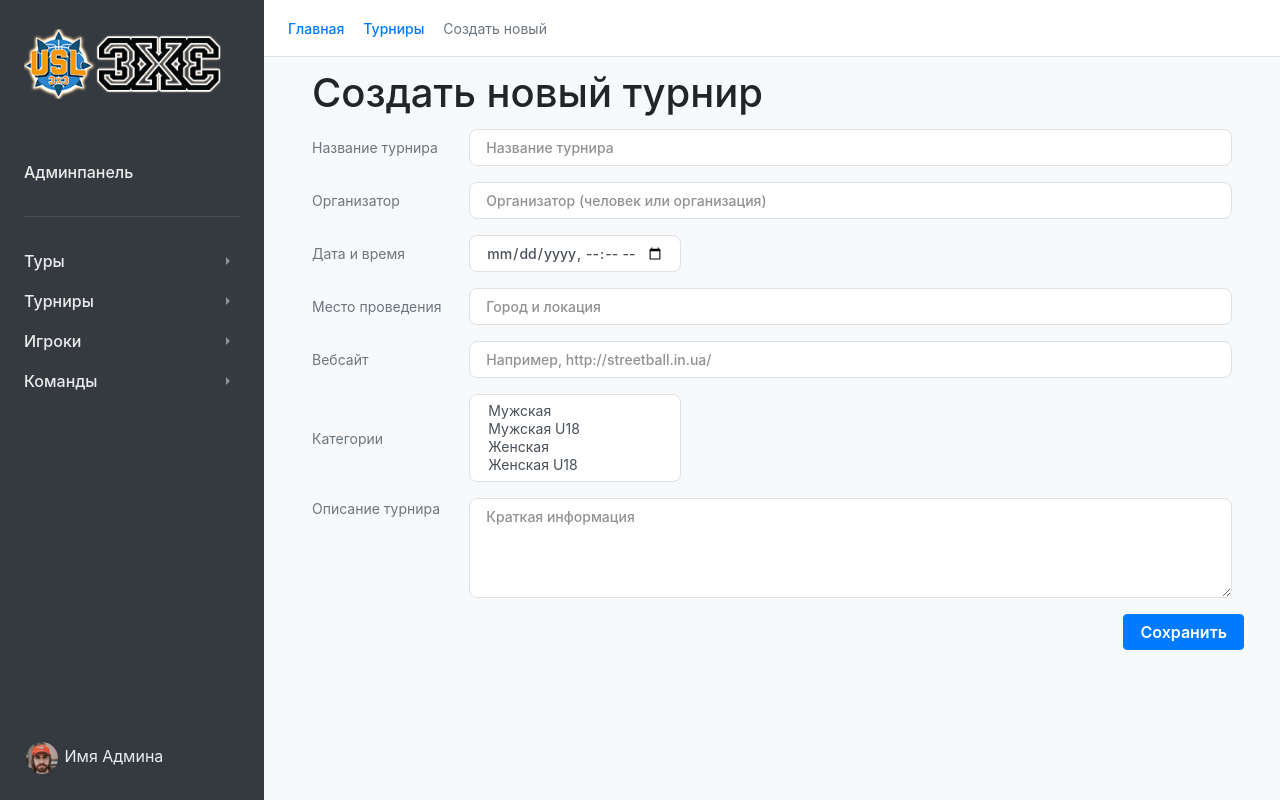
After one commit to BohdanBortnytskyi/streetball, a PHP site: page /events-new.php in a window 1280 px wide. The commit adds this page. Run offline with PHP 8.4, Linux system fonts and the light colour scheme.

Commit message:
Создать новый - туры и турниры

```diff
--- a/events-list.php
+++ b/events-list.php
@@ -25,7 +25,7 @@
             <ol class="breadcrumb">
               <li class="breadcrumb-item"><a href="/">Главная</a>
               </li>
-              <li class="breadcrumb-item active" aria-current="page">Список туров</li>
+              <li class="breadcrumb-item active" aria-current="page">Список турниров</li>
             </ol>
           </nav>
         </div>
--- /dev/null
+++ b/events-new.php
@@ -0,0 +1,120 @@
+<!doctype html>
+<html lang="ru">
+
+  <?php
+    // Конфигурация БД
+    include $_SERVER['DOCUMENT_ROOT'] . '/configs/db.php';
+
+    // Head
+    include $_SERVER['DOCUMENT_ROOT'] . '/parts/header.php';
+  ?>
+
+  <body>
+
+    <div class="layout layout-nav-side">
+
+      <?php
+        // Главное боковое меню
+        include $_SERVER['DOCUMENT_ROOT'] . '/parts/navbar-admin.php';
+      ?>
+
+      <div class="main-container">
+        <!-- Хлебные крошки и кнопка Настройки -->
+        <div class="navbar bg-white breadcrumb-bar">
+          <nav aria-label="breadcrumb">
+            <ol class="breadcrumb">
+              <li class="breadcrumb-item"><a href="/">Главная</a></li>
+              <li class="breadcrumb-item"><a href="events-list.php">Турниры</a></li>
+              <li class="breadcrumb-item active" aria-current="page">Создать новый</li>
+            </ol>
+          </nav>
+        </div>
+        <div class="container">
+          <div class="row justify-content-center">
+            <div class="col-12 m-2">
+              <h1>Создать новый турнир</h1>
+              <form>
+                <div class="form-group row align-items-center">
+                  <label class="col-2">Название турнира</label>
+                  <div class="col">
+                    <input type="text" placeholder="Название турнира" class="form-control" required />
+                  </div>
+                </div>
+                <div class="form-group row align-items-center">
+                  <label class="col-2">Организатор</label>
+                  <div class="col">
+                    <input type="text" placeholder="Организатор (человек или организация)" class="form-control" required />
+                  </div>
+                </div>
+                <div class="form-group row align-items-center">
+                  <label class="col-2">Дата и время</label>
+                  <div class="col-3">
+                    <input type="datetime-local" class="form-control" required />
+                  </div>
+                </div>
+                <div class="form-group row align-items-center">
+                  <label class="col-2">Место проведения</label>
+                  <div class="col">
+                    <input type="text" placeholder="Город и локация" class="form-control" required />
+                  </div>
+                </div>
+                <div class="form-group row align-items-center">
+                  <label class="col-2">Вебсайт</label>
+                  <div class="col">
+                    <input type="text" placeholder="Например, http://streetball.in.ua/" class="form-control" required />
+                  </div>
+                </div>
+                <div class="form-group row align-items-center">
+                  <label class="col-2">Категории</label>
+                  <div class="col-3">
+                    <select class="form-control" multiple>
+                      <option value="m">Мужская</option>
+                      <option value="m-u18">Мужская U18</option>
+                      <option value="w">Женская</option>
+                      <option value="w-u18">Женская U18</option>
+                    </select>
+                  </div>
+                </div>
+                <div class="form-group row">
+                  <label class="col-2">Описание турнира</label>
+                  <div class="col">
+                    <textarea placeholder="Краткая информация" class="form-control" rows="4"></textarea>
+                  </div>
+                </div>
+                <div class="row justify-content-end">
+                  <button type="submit" class="btn btn-primary">Сохранить</button>
+                </div>
+              </form>
+            </div>
+          </div>
+        </div>
+      </div>
+    </div>
+
+    <!-- Required vendor scripts (Do not remove) -->
+    <script type="text/javascript" src="assets/js/jquery.min.js"></script>
+    <script type="text/javascript" src="assets/js/popper.min.js"></script>
+    <script type="text/javascript" src="assets/js/bootstrap.js"></script>
+
+    <!-- Optional Vendor Scripts (Remove the plugin script here and comment initializer script out of index.js if site does not use that feature) -->
+
+    <!-- Autosize - resizes textarea inputs as user types -->
+    <script type="text/javascript" src="assets/js/autosize.min.js"></script>
+    <!-- Flatpickr (calendar/date/time picker UI) -->
+    <script type="text/javascript" src="assets/js/flatpickr.min.js"></script>
+    <!-- Prism - displays formatted code boxes -->
+    <script type="text/javascript" src="assets/js/prism.js"></script>
+    <!-- Shopify Draggable - drag, drop and sort items on page -->
+    <script type="text/javascript" src="assets/js/draggable.bundle.legacy.js"></script>
+    <script type="text/javascript" src="assets/js/swap-animation.js"></script>
+    <!-- Dropzone - drag and drop files onto the page for uploading -->
+    <script type="text/javascript" src="assets/js/dropzone.min.js"></script>
+    <!-- List.js - filter list elements -->
+    <script type="text/javascript" src="assets/js/list.min.js"></script>
+
+    <!-- Required theme scripts (Do not remove) -->
+    <script type="text/javascript" src="assets/js/theme.js"></script>
+
+  </body>
+
+</html>
```
Also changed, not shown: tours-new.php (added, +97 -0 lines).
